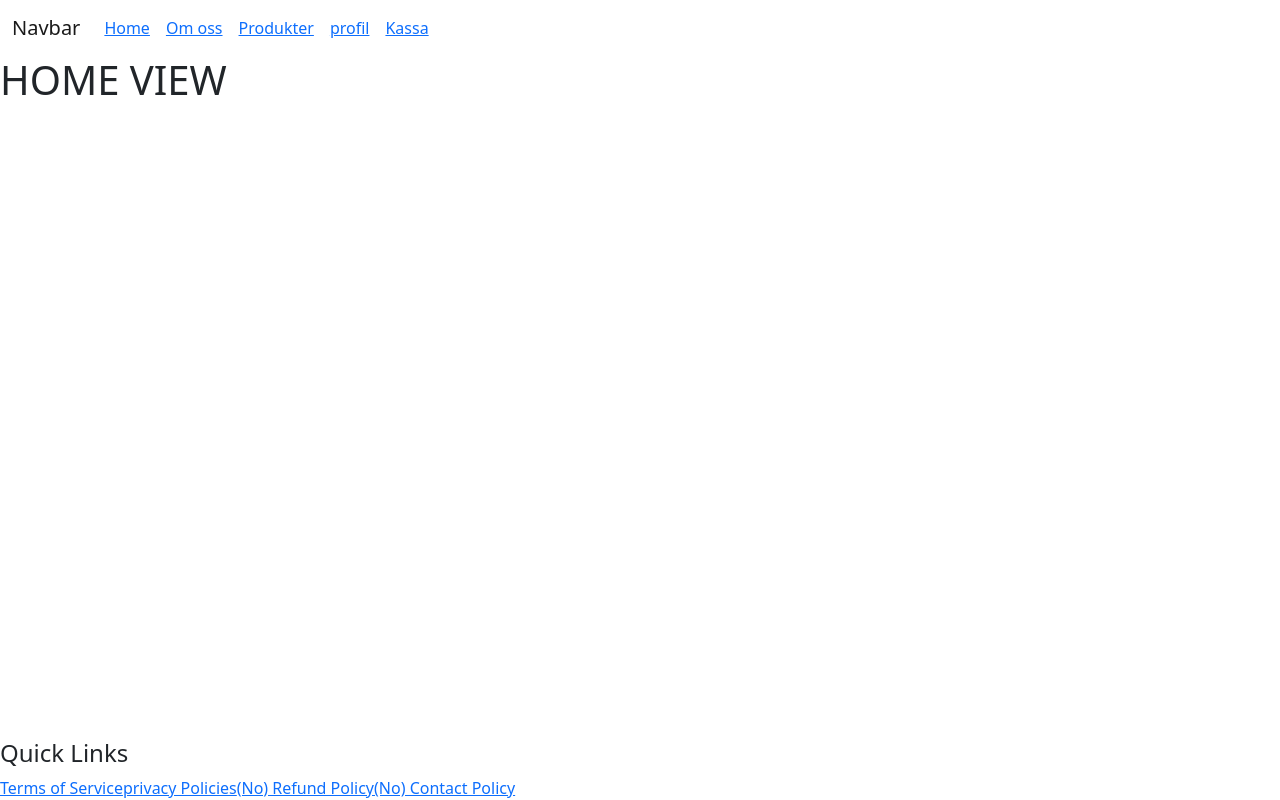
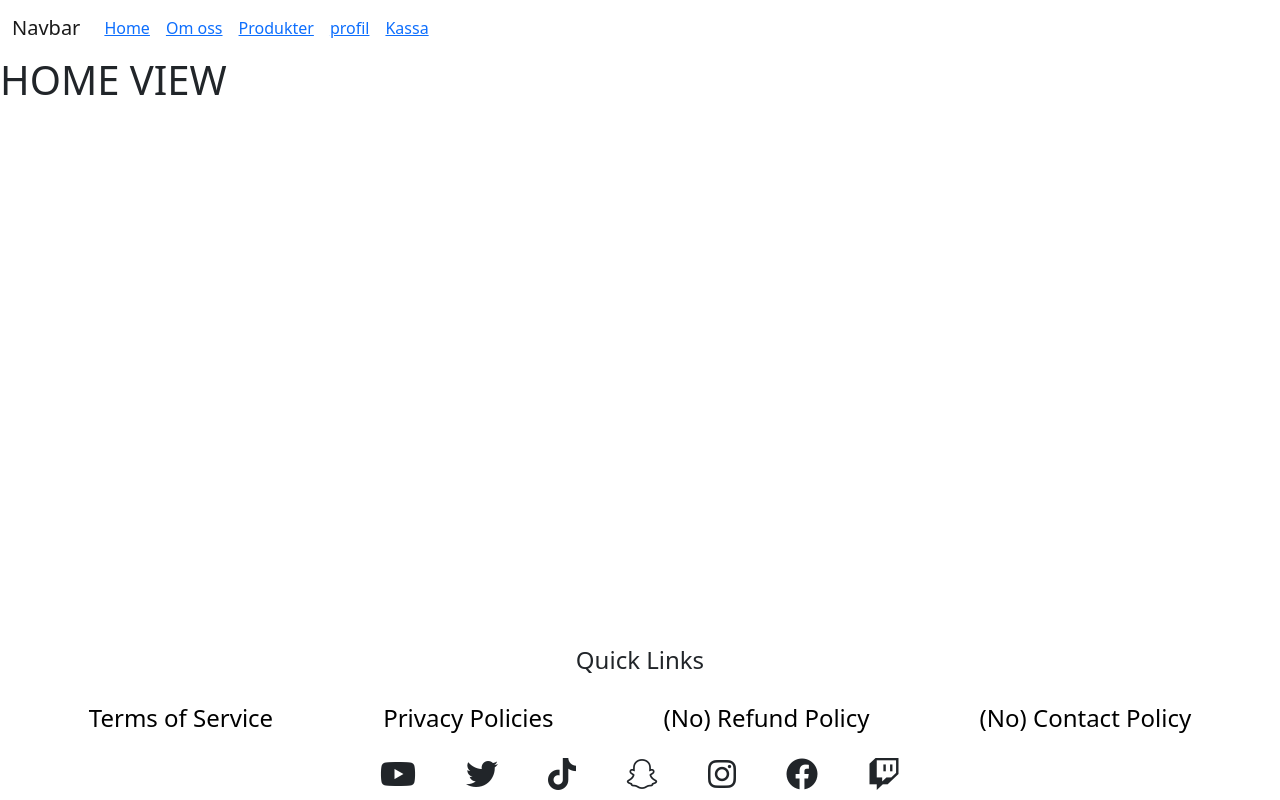
Before and after one commit to PhilipSamuelsson/Tjuvjakt, a Vue app: page /profile in a window 1280 px wide. Built offline with nearby package versions, Linux system fonts and the light colour scheme.

Commit message:
Fixat Footer med tomma RouterLink länkar. Enligt vårt design system. MEN utan rätt fonts (och rätt typ av svart färg?)

```diff
--- a/index.html
+++ b/index.html
@@ -1,13 +1,17 @@
 <!DOCTYPE html>
 <html lang="en">
+
 <head>
   <meta charset="UTF-8">
   <link rel="icon" href="/favicon.ico">
   <meta name="viewport" content="width=device-width, initial-scale=1.0">
+  <link rel="stylesheet" href="https://cdnjs.cloudflare.com/ajax/libs/font-awesome/6.2.0/css/all.min.css">
   <title>Vite App</title>
 </head>
+
 <body>
   <div id="app"></div>
   <script type="module" src="/src/main.js"></script>
 </body>
+
 </html>
--- a/src/App.vue
+++ b/src/App.vue
@@ -6,7 +6,7 @@ import FooterBar from "./components/FooterBar.vue";
 <template>
   <main>
     <RouterView />
-    <FooterBar class="footerbar" />
+    <FooterBar />
   </main>
 </template>
 
--- a/src/components/FooterBar.vue
+++ b/src/components/FooterBar.vue
@@ -3,31 +3,62 @@ import { RouterLink } from "vue-router";
 </script>
 
 <template>
-  <footer>
+  <footer class="footerbar">
     <h4 class="footer-header">Quick Links</h4>
     <div class="footer-links">
       <RouterLink to="#">Terms of Service</RouterLink>
-      <RouterLink to="#">privacy Policies</RouterLink>
+      <RouterLink to="#">Privacy Policies</RouterLink>
       <RouterLink to="#">(No) Refund Policy</RouterLink>
       <RouterLink to="#">(No) Contact Policy</RouterLink>
     </div>
     <div class="footer-icon">
-      <i class="fa fa-facebook" aria-hidden="true"></i>
-      <i class="fa fa-twitter" aria-hidden="true"></i>
-      <i class="fa fa-reddit" aria-hidden="true"></i>
-      <i class="fa fa-snapchat-ghost" aria-hidden="true"></i>
-      <i class="fa fa-paypal" aria-hidden="true"></i>
+      <i class="fa-brands fa-youtube"></i>
+      <i class="fa-brands fa-twitter"></i>
+      <i class="fa-brands fa-tiktok"></i>
+      <i class="fa-brands fa-snapchat"></i>
+      <i class="fa-brands fa-instagram"></i>
+      <i class="fa-brands fa-facebook"></i>
+      <i class="fa-brands fa-twitch"></i>
     </div>
   </footer>
 </template>
 
-<script>
-
-</script>
+<script></script>
 
 <style scoped>
-footer {
+.footerbar {
   position: absolute;
   bottom: 0;
+  width: 100vw;
+  /* border-top: 2px solid black; */
+  padding: auto 20px;
+}
+
+.footer-header {
+  margin: 5px auto;
+  text-align: center;
+  font-size: 24px;
+}
+
+.footer-links {
+  display: flex;
+  justify-content: center;
+}
+
+.footer-links * {
+  margin: 20px 55px 10px;
+  font-size: 24px;
+  text-decoration: none;
+  color: black;
+}
+
+.footer-icon {
+  display: flex;
+  justify-content: center;
+}
+
+.footer-icon * {
+  margin: 12px 25px 10px;
+  font-size: 2em;
 }
 </style>
```
Lines whose indentation alone changed are shown as unchanged.
